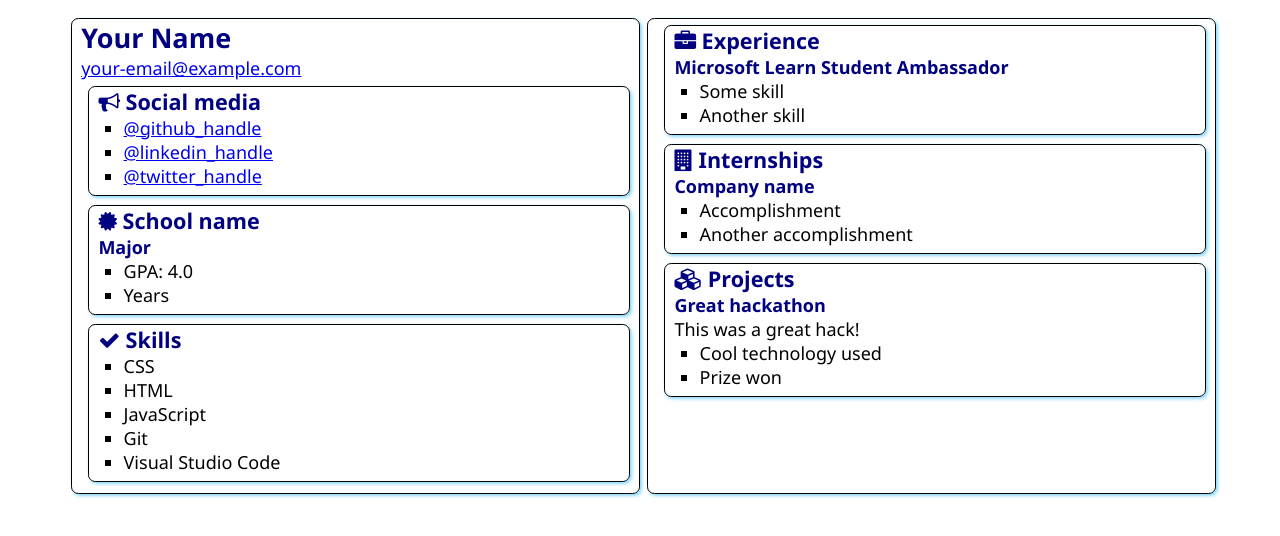
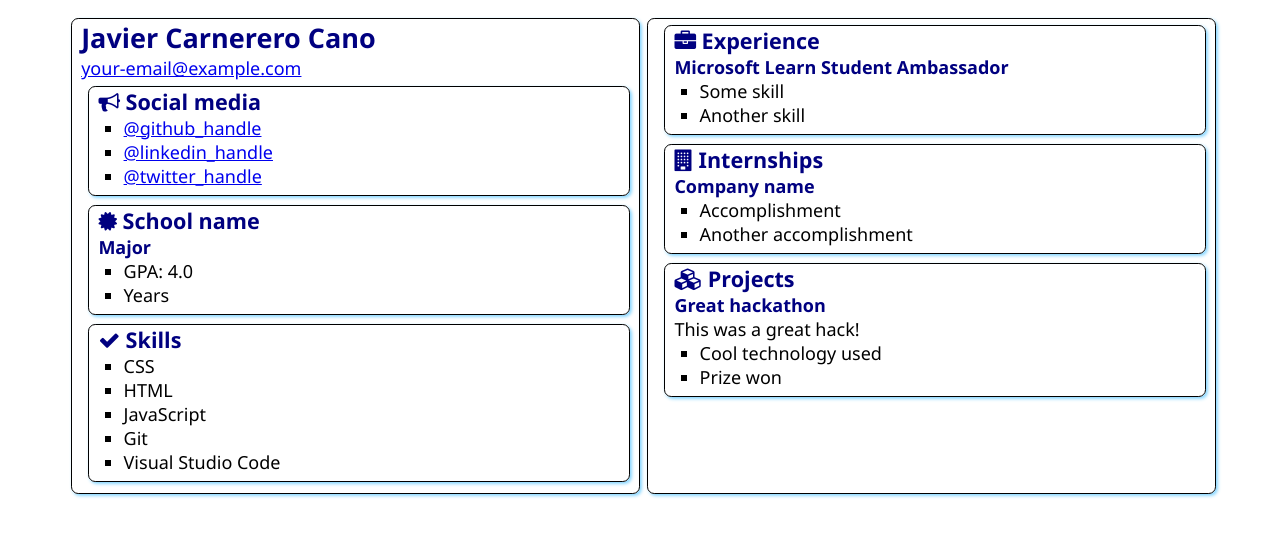
Before and after one commit to javiccano/SATechnicalOnboarding, a plain HTML site: page src/index.html in a window 1280 px wide. Drawn offline with Linux system fonts and the light colour scheme.

Commit message:
Update index.html
Added My Name

```diff
--- a/src/index.html
+++ b/src/index.html
@@ -12,7 +12,7 @@
 <body>
     <main>
         <article class="box">
-            <h1>Your Name</h1>
+            <h1>Javier Carnerero Cano</h1>
             <div><a href="mailto:your.email@example.com">your-email@example.com</a></div>
 
             <section class="box">
```
